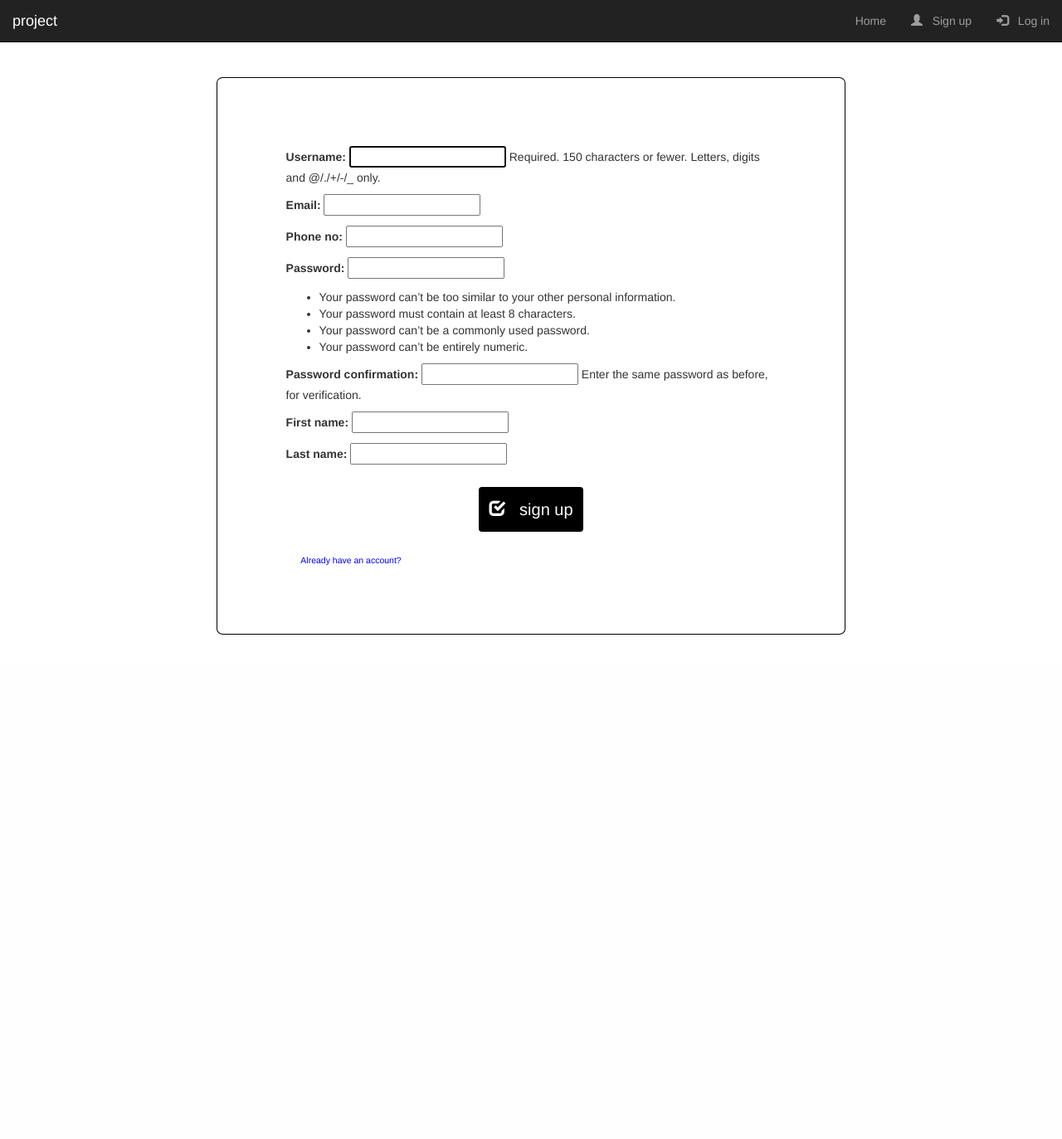
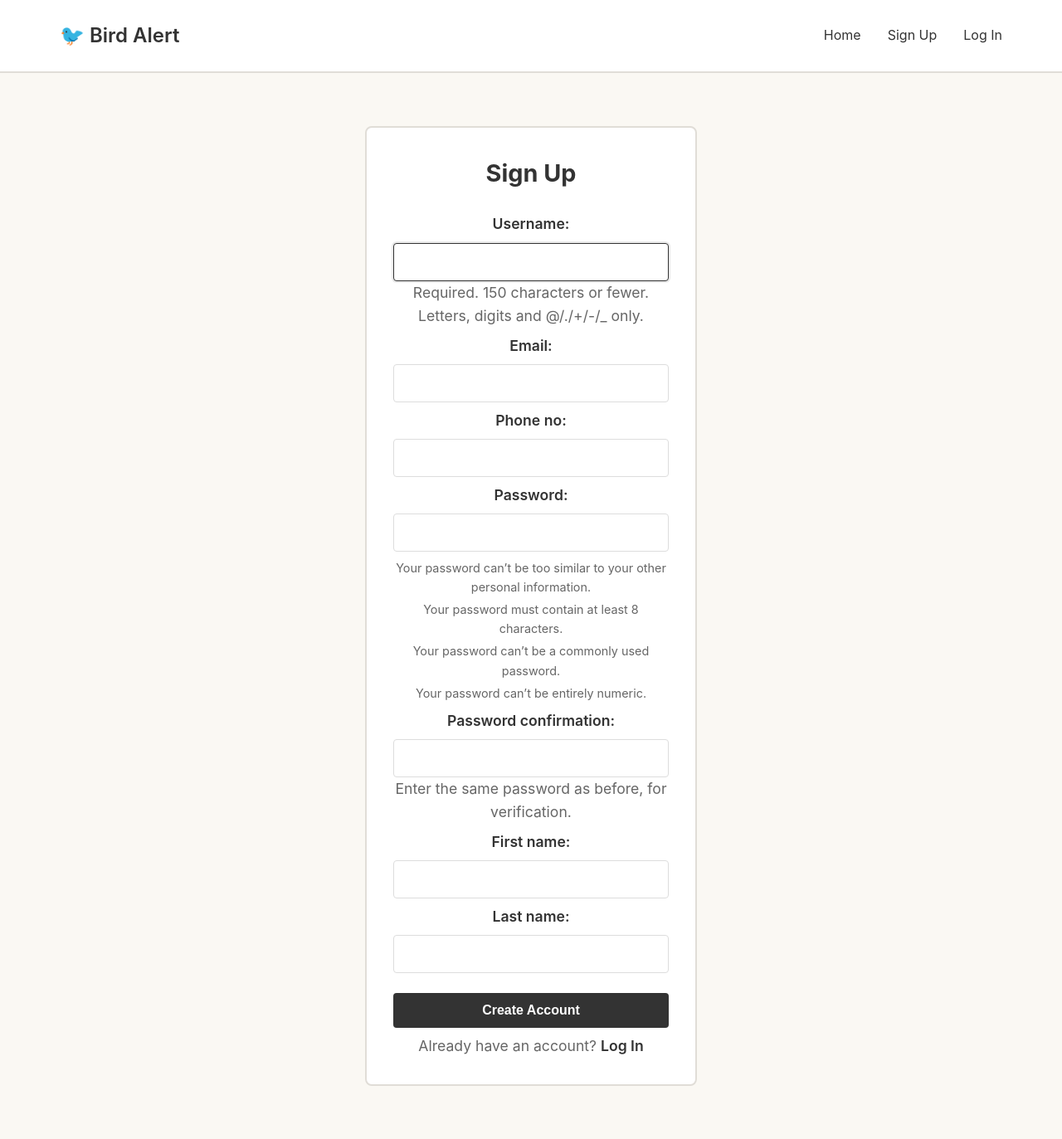
Before and after one commit to Ohmar373/Bird-Alert, a Django app: page /register/ in a window 1280 px wide. Shown: the whole page at 83% size. Before the commit the page ends 765 px from the top, so only its background shows below. Run offline with Django 5.2, Linux system fonts and the light colour scheme; some libraries are stand-ins or nearby versions.

Commit message:
Completely changed UI to be more user friendly, and have a working LOFI prototype.

```diff
--- a/user/templates/user/index.html
+++ b/user/templates/user/index.html
@@ -1,103 +1,167 @@
 {% load static %}
 <!DOCTYPE html>
 <html lang="en">
-
 <head>
   <meta charset="utf-8">
   <meta name="viewport" content="width=device-width, initial-scale=1">
-  <meta name="title" content="project">
-  <meta http-equiv="Content-Type" content="text/html; charset=utf-8">
-  <meta name="language" content="English">
-  <meta name="author" content="vinayak sharma">
+  <title>{{title}}</title>
+  <style>
+    * {
+      margin: 0;
+      padding: 0;
+      box-sizing: border-box;
+    }
 
-  <title>{{title}}</title>
+    body {
+      font-family: -apple-system, BlinkMacSystemFont, 'Segoe UI', sans-serif;
+      background-color: #faf8f3;
+      color: #333;
+      line-height: 1.6;
+    }
 
+    header {
+      background-color: #fff;
+      border-bottom: 2px solid #e0ddd7;
+      padding: 1.5rem 0;
+      position: sticky;
+      top: 0;
+      z-index: 100;
+    }
 
-  <!-- bootstrap file -->
-  <link rel="stylesheet" href="https://maxcdn.bootstrapcdn.com/bootstrap/3.3.7/css/bootstrap.min.css" />
-  <script src="https://ajax.googleapis.com/ajax/libs/jquery/3.3.1/jquery.min.js"></script>
-  <script src="https://maxcdn.bootstrapcdn.com/bootstrap/3.3.7/js/bootstrap.min.js"></script>
-  <!-- bootstrap file-->
+    nav {
+      display: flex;
+      justify-content: space-between;
+      align-items: center;
+      max-width: 1200px;
+      margin: 0 auto;
+      padding: 0 2rem;
+    }
 
-  <!-- jQuery -->
-  <script src="https://code.jquery.com/jquery-3.3.1.slim.min.js" integrity="sha384-q8i/X+965DzO0rT7abK41JStQIAqVgRVzpbzo5smXKp4YfRvH+8abtTE1Pi6jizo" crossorigin="anonymous"></script>
+    .brand {
+      font-size: 1.5rem;
+      font-weight: 600;
+      color: #333;
+      text-decoration: none;
+    }
 
-  <link rel="stylesheet" href="https://cdnjs.cloudflare.com/ajax/libs/font-awesome/4.7.0/css/font-awesome.min.css">
+    .nav-links {
+      display: flex;
+      gap: 2rem;
+      list-style: none;
+    }
 
+    .nav-links a {
+      text-decoration: none;
+      color: #333;
+      font-size: 1rem;
+      transition: color 0.3s;
+    }
 
-  <!-- main css -->
-  <link rel="stylesheet" type="text/css" href="{% static "index.css" %}" />
+    .nav-links a:hover {
+      color: #666;
+    }
 
+    .logout-btn {
+      background: none;
+      border: none;
+      color: #333;
+      font-size: 1rem;
+      cursor: pointer;
+      transition: color 0.3s;
+    }
 
-  <!-- message here -->
+    .logout-btn:hover {
+      color: #666;
+    }
 
-  {% if messages %}
-  {% for message in messages %}
+    .container {
+      max-width: 1200px;
+      margin: 4rem auto;
+      padding: 0 2rem;
+    }
 
-  <script>
-    alert("{{ message }}");
-  </script>
+    .welcome-section {
+      text-align: center;
+      margin-bottom: 3rem;
+    }
 
-  {% endfor %}
-  {% endif %}
+    .welcome-section h1 {
+      font-size: 2.5rem;
+      color: #333;
+      font-weight: 600;
+      letter-spacing: -1px;
+    }
 
-  <!--_______________________________________________-->
+    .welcome-section p {
+      font-size: 1.1rem;
+      color: #666;
+      margin-top: 0.5rem;
+    }
 
+    .message {
+      background-color: #d4edda;
+      border-left: 4px solid #28a745;
+      padding: 1rem;
+      margin-bottom: 1.5rem;
+      border-radius: 4px;
+      color: #155724;
+    }
 
+    @media (max-width: 768px) {
+      .nav-links {
+        gap: 1rem;
+        font-size: 0.9rem;
+      }
 
+      .welcome-section h1 {
+        font-size: 1.8rem;
+      }
+
+      nav {
+        padding: 0 1rem;
+      }
+    }
+  </style>
 </head>
 
-<body class="container-fluid">
-
-
-  <header class="row">
-
-    <!-- navbar-->
-    <nav class="navbar navbar-inverse navbar-fixed-top">
-      <div class="container-fluid">
-        <div class="navbar-header">
-          <button class="navbar-toggle" data-toggle="collapse" data-target="#mainNavBar">
-            <span class="icon-bar"></span>
-            <span class="icon-bar"></span>
-            <span class="icon-bar"></span>
-            <span class="icon-bar"></span>
-          </button>
-          <a class="navbar-brand" class="styleheader" href="{% url "index" %}">project</a>
-        </div>
-        <div class="collapse navbar-collapse" id="mainNavBar">
-          <ul class="nav navbar-nav navbar-right">
-            <li><a href="{% url "index" %}">Home</a></li>
-
-            {% if user.is_authenticated %}
-            <li>
-              <form method="post" action="{% url "logout" %}" style="display: inline;">
-                {% csrf_token %}
-                <button type="submit" style="background: none; border: none; padding: 0; color: inherit; cursor: pointer; font-size: inherit;">
-                  <span class="glyphicon glyphicon-log-out"></span>   Logout
-                </button>
-              </form>
-            </li>
-            {% else %}
-            <li><a href="{% url "register" %}"><span class="glyphicon glyphicon-user"></span>   Sign up</a></li>
-            <li><a href="{% url "login" %}"><span class="glyphicon glyphicon-log-in"></span>   Log in</a></li>
-            {% endif %}
-
-          </ul>
-        </div>
-      </div>
+<body>
+  <header>
+    <nav>
+      <a href="{% url 'index' %}" class="brand">🐦 Bird Alert</a>
+      <ul class="nav-links">
+        <li><a href="{% url 'index' %}">Home</a></li>
+        {% if user.is_authenticated %}
+        <li>
+          <form method="post" action="{% url 'logout' %}" style="display: inline;">
+            {% csrf_token %}
+            <button type="submit" class="logout-btn">Logout</button>
+          </form>
+        </li>
+        {% else %}
+        <li><a href="{% url 'register' %}">Sign Up</a></li>
+        <li><a href="{% url 'login' %}">Log In</a></li>
+        {% endif %}
+      </ul>
     </nav>
   </header>
-  <br/>
-  <br>
-  <br>
-  <div class="row">
-    {% block start %}
-    {% if user.is_authenticated %}
-    <center><h1>Welcome back {{user.username}}!</h1></center>
-    {% else %}
-    <center><h1>Hello, log in or sign up!</h1></center>
+
+  <div class="container">
+    {% if messages %}
+    {% for message in messages %}
+    <div class="message">{{ message }}</div>
+    {% endfor %}
     {% endif %}
-    {% endblock %}
+
+    <section class="welcome-section">
+      {% block start %}
+      {% if user.is_authenticated %}
+      <h1>Welcome back, {{user.username}}! 👋</h1>
+      {% else %}
+      <h1>Hello! 👋</h1>
+      <p>Log in or sign up to get started</p>
+      {% endif %}
+      {% endblock %}
+    </section>
   </div>
 </body>
 
--- a/user/templates/user/register.html
+++ b/user/templates/user/register.html
@@ -1,17 +1,132 @@
 {% extends "user/index.html" %}
 {% block start %}
 
-<div class="content-section col-md-8 col-md-offset-2">
-  <form method="POST" style="border: 1px solid black; margin: 4%; padding:10%; border-radius:1%;">
-    {% csrf_token %}
-    <fieldset class="form-group">
-      {{ form.as_p }}
-    </fieldset>
-    <center>
-      <button style="background: black; padding:2%; font-size: 2rem; color:white;" class="btn btn-outline-info" type="submit"><span class="glyphicon glyphicon-check"></span>   sign up</button>
-    </center>
-    <br />
-    <sub><a href="{% url "login" %}" style="text-decoration: none; color: blue; padding:3%; cursor:pointer;">Already have an account?</a></sub>
-  </form>
+<div class="form-container">
+  <div class="form-wrapper">
+    <h2>Sign Up</h2>
+    <form method="POST">
+      {% csrf_token %}
+      <div class="form-group">
+        {{ form.as_p }}
+      </div>
+      <button type="submit" class="submit-btn">Create Account</button>
+    </form>
+    <p class="form-link">Already have an account? <a href="{% url 'login' %}">Log In</a></p>
+  </div>
 </div>
-{% endblock start %}
+
+<style>
+  .form-container {
+    display: flex;
+    justify-content: center;
+    align-items: center;
+    min-height: 400px;
+  }
+
+  .form-wrapper {
+    background-color: #fff;
+    padding: 2rem;
+    border-radius: 8px;
+    border: 2px solid #e0ddd7;
+    width: 100%;
+    max-width: 400px;
+  }
+
+  .form-wrapper h2 {
+    margin-bottom: 1.5rem;
+    font-size: 1.8rem;
+    color: #333;
+    text-align: center;
+  }
+
+  .form-group {
+    margin-bottom: 1.5rem;
+  }
+
+  .form-group p {
+    margin-bottom: 0.5rem;
+  }
+
+  .form-group label {
+    display: block;
+    margin-bottom: 0.5rem;
+    font-weight: 600;
+    color: #333;
+  }
+
+  .form-group input,
+  .form-group select,
+  .form-group textarea {
+    width: 100%;
+    padding: 0.75rem;
+    border: 1px solid #ddd;
+    border-radius: 4px;
+    font-size: 1rem;
+    font-family: inherit;
+  }
+
+  .form-group input:focus,
+  .form-group select:focus,
+  .form-group textarea:focus {
+    outline: none;
+    border-color: #333;
+    box-shadow: 0 0 0 2px rgba(51, 51, 51, 0.1);
+  }
+
+  .form-group ul {
+    list-style: none;
+    margin-top: 0.5rem;
+    font-size: 0.9rem;
+    color: #666;
+  }
+
+  .form-group li {
+    margin-bottom: 0.25rem;
+  }
+
+  .submit-btn {
+    width: 100%;
+    padding: 0.75rem;
+    background-color: #333;
+    color: #fff;
+    border: none;
+    border-radius: 4px;
+    font-size: 1rem;
+    font-weight: 600;
+    cursor: pointer;
+    transition: background-color 0.3s;
+  }
+
+  .submit-btn:hover {
+    background-color: #555;
+  }
+
+  .form-link {
+    text-align: center;
+    margin-top: 1.5rem;
+    font-size: 0.95rem;
+    color: #666;
+  }
+
+  .form-link a {
+    color: #333;
+    text-decoration: none;
+    font-weight: 600;
+  }
+
+  .form-link a:hover {
+    text-decoration: underline;
+  }
+
+  @media (max-width: 600px) {
+    .form-wrapper {
+      padding: 1.5rem;
+    }
+
+    .form-wrapper h2 {
+      font-size: 1.5rem;
+    }
+  }
+</style>
+
+{% endblock %}
```
Also changed, not shown: user/templates/user/Email.html (+89 -10 lines), user/templates/user/login.html (+118 -16 lines).
